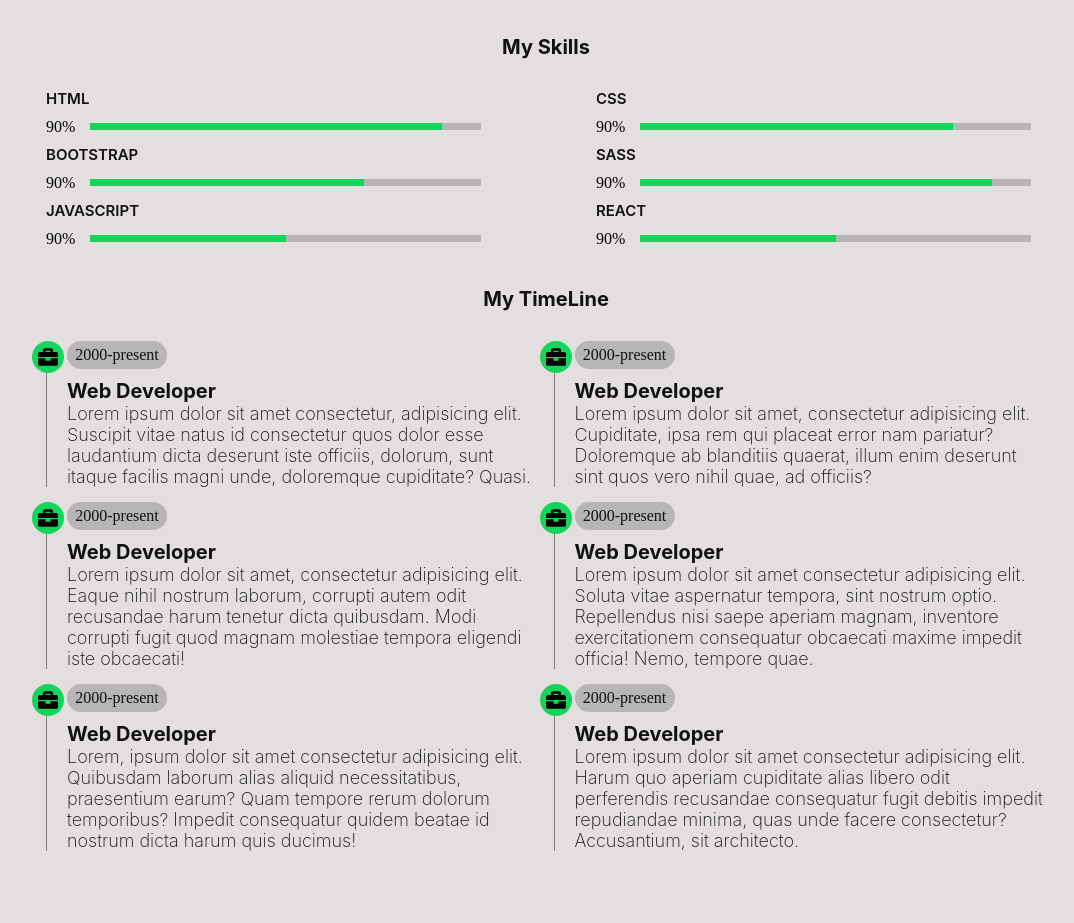
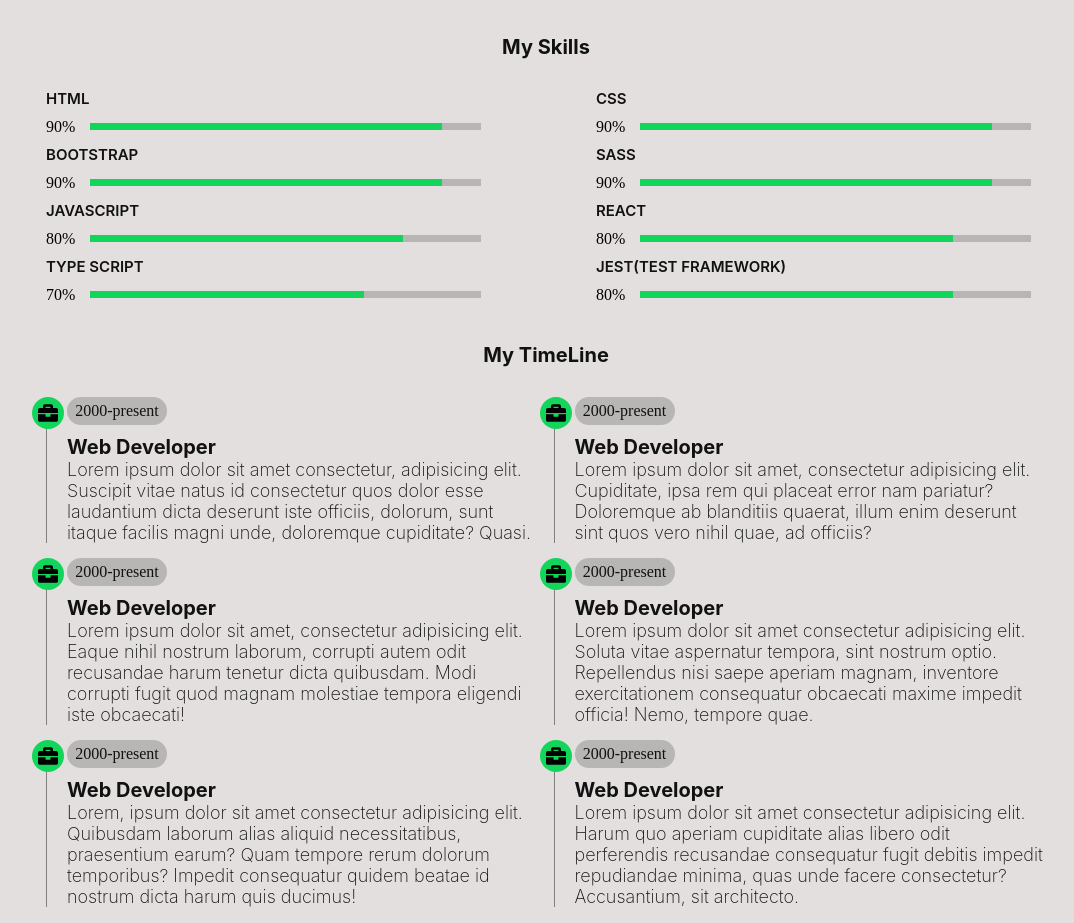
Before and after one commit to somayeh-talkhabi/portfolio, a plain HTML site: page index.html in a window 1280 px wide. Shown: the part 1320-2243 px from the top of the page, without its empty margins (94-1168 px from the left). Drawn offline with Linux system fonts and the light colour scheme; a web font is replaced by a local one.

Commit message:
forth commit

```diff
--- a/index.html
+++ b/index.html
@@ -130,15 +130,29 @@
                     <div class="progressBar-container">
                         <p class="progressBar-title">javascript</p>
                         <div class="progressBar-container-item">
-                            <p>90%</p>
+                            <p>80%</p>
                             <div class="progressBars javascript"></div>
                         </div>
                     </div>
                     <div class="progressBar-container">
                         <p class="progressBar-title">react</p>
                         <div class="progressBar-container-item">
-                            <p>90%</p>
+                            <p>80%</p>
                             <div class="progressBars react"></div>
+                        </div>
+                    </div>
+                    <div class="progressBar-container">
+                        <p class="progressBar-title">Type Script</p>
+                        <div class="progressBar-container-item">
+                            <p>70%</p>
+                            <div class="progressBars typescript"></div>
+                        </div>
+                    </div>
+                    <div class="progressBar-container">
+                        <p class="progressBar-title">Jest(test framework)</p>
+                        <div class="progressBar-container-item">
+                            <p>80%</p>
+                            <div class="progressBars jest"></div>
                         </div>
                     </div>
 
--- a/styles/style.scss
+++ b/styles/style.scss
@@ -413,12 +413,12 @@
                     }
                     .css::before{
                         @extend .about-progressBar;
-                        width: 80%;
+                        width: 90%;
 
                     }
                     .bootstrap::before{
                         @extend .about-progressBar;
-                        width: 70%;
+                        width: 90%;
 
                     }.sass::before{
                         @extend .about-progressBar;
@@ -427,12 +427,22 @@
                     }
                     .javascript::before{
                         @extend .about-progressBar;
-                        width: 50%;
+                        width: 80%;
 
                     }
                     .react::before{
                         @extend .about-progressBar;
-                        width: 50%;
+                        width: 80%;
+
+                    }
+                    .typescript::before{
+                        @extend .about-progressBar;
+                        width: 70%;
+
+                    }
+                    .jest::before{
+                        @extend .about-progressBar;
+                        width: 80%;
 
                     }
 
```
Also changed, not shown: styles/style.css, 1 other file.
